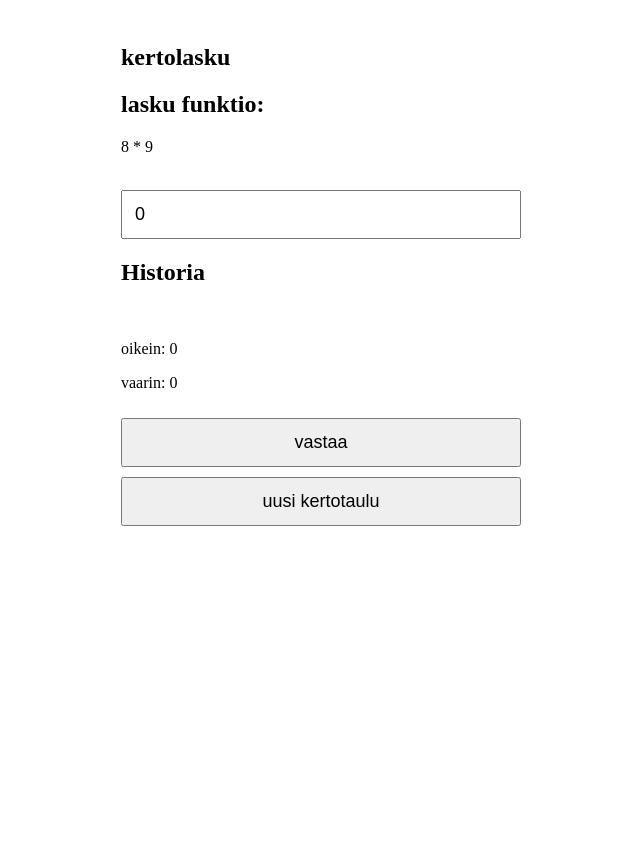
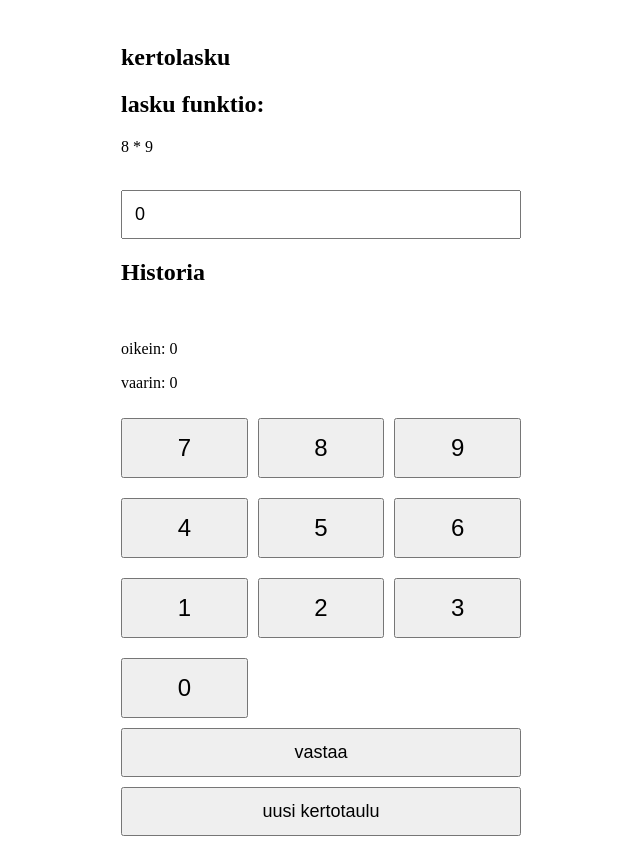
Before and after one commit to Beolpluusor/GertoLaskuGeneraattori, a React (Vite) app: page / in a window 1280 px wide. Shown: the whole page, without its empty margins (319-959 px from the left). Before the commit the page ends 800 px from the top, so only its background shows below. Built offline with nearby package versions, Linux system fonts and the light colour scheme.

Commit message:
lisätty numpad

```diff
--- a/src/App.jsx
+++ b/src/App.jsx
@@ -1,6 +1,8 @@
 import { useState } from 'react'
 import Kertolasku from "./components/kertolasku";
 import "./kertolaskugeneraattori.css";
+import NumeroNappaimet from "./components/nappaimet";
+
 function App() {
 
   return (
--- a/src/components/kertolasku.jsx
+++ b/src/components/kertolasku.jsx
@@ -54,6 +54,23 @@ export default function kertolasku() {
         console.log("komponentti ladattu")
     }, []);
 
+
+    function Buttons () {
+        const numerot = [7,8,9,4,5,6,1,2,3,0];
+
+        return (
+            <div className="numpad">
+                {numerot.map(luku => (
+                    <button
+                        key={luku}
+                        onClick={() => setVastaus(prev => prev + luku)}>
+                            {luku}
+                        </button>
+                ))}
+            </div>
+        )
+    };
+
     return (
         <div className="kertolasku">
             <h1>kertolasku</h1>
@@ -77,6 +94,7 @@ export default function kertolasku() {
             <br />
                 <p>oikein: {oikein}</p>
                 <p>vaarin: {vaarin}</p>
+            <Buttons />
             <button onClick={tarkistaVastaus}>vastaa</button>
             <button onClick={uusiTehtava}>uusi kertotaulu</button>
         </div>
--- a/src/kertolaskugeneraattori.css
+++ b/src/kertolaskugeneraattori.css
@@ -17,3 +17,14 @@
     margin-top: 10px;
     font-size: 18px;
 }
+
+.numpad {
+    display: grid;
+    grid-template-columns: repeat(3, 1fr);
+    gap: 10px;
+}
+
+.numpad button {
+    height: 60px;
+    font-size: 24px;
+}
```
